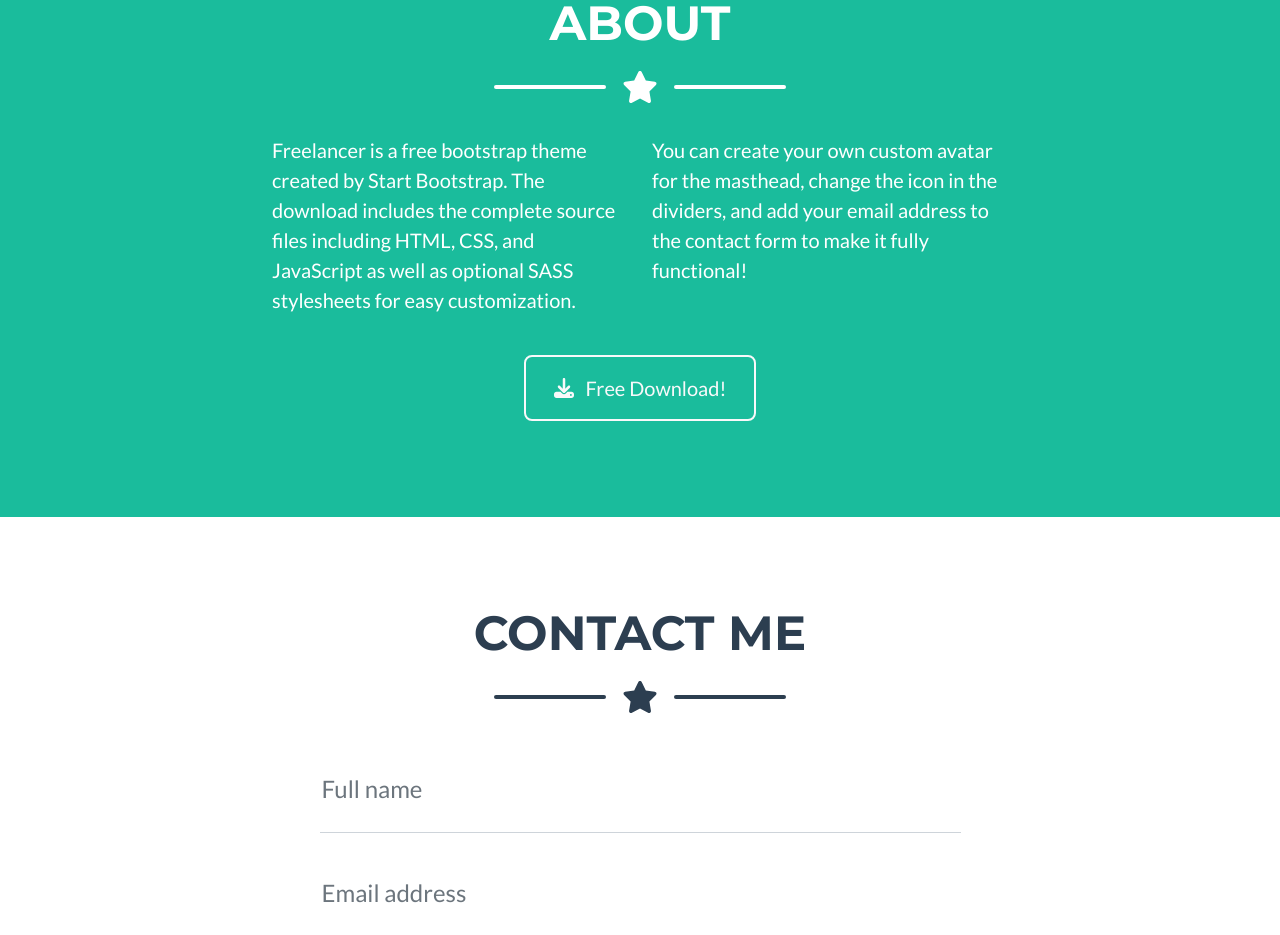
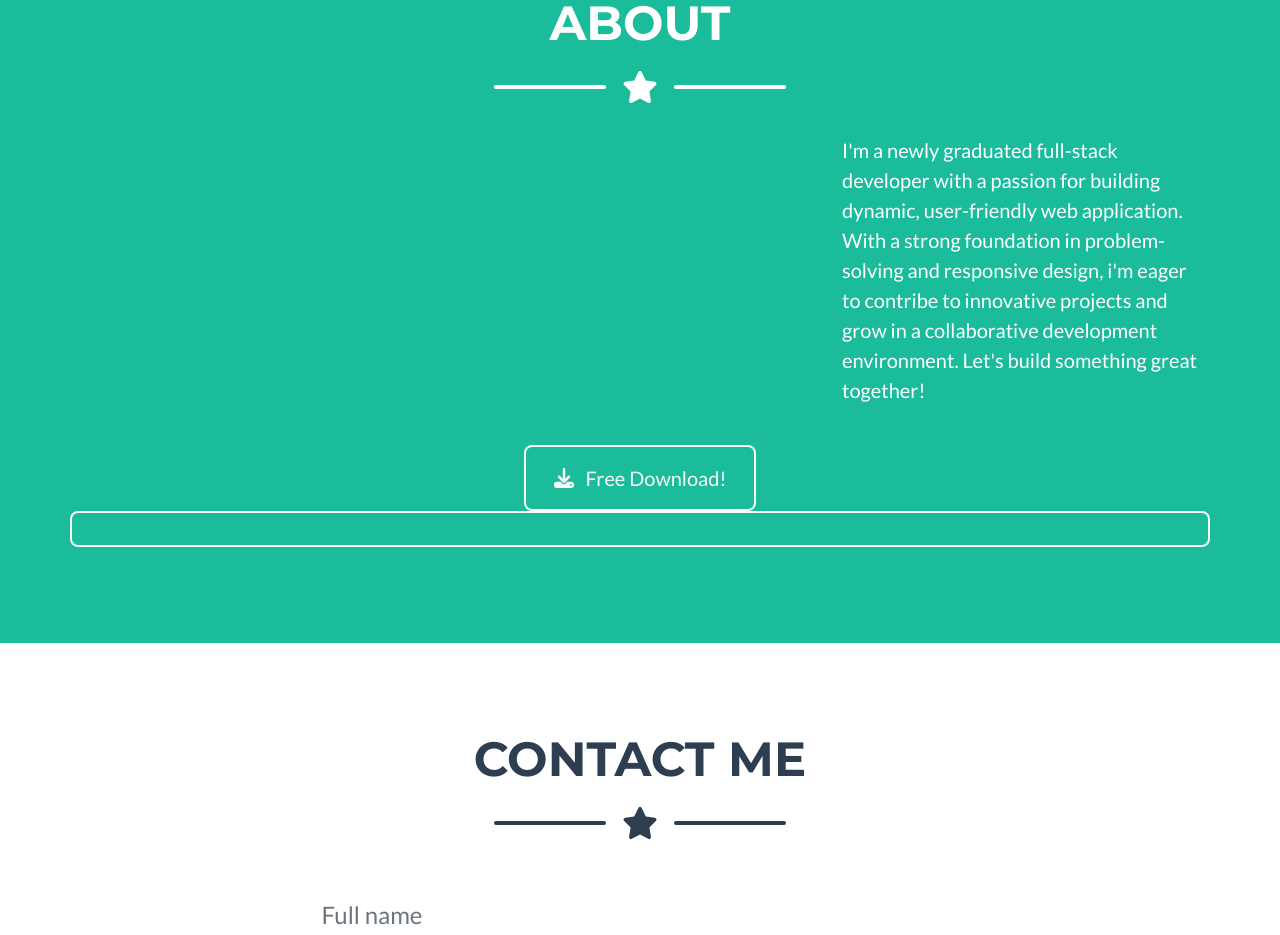
Before and after one commit to hamsebarood/portolio, a plain HTML site: page startbootstrap-freelancer-gh-pages/index.html in a window 1280 px wide. Shown: the part 1859-2794 px from the top of the page. Drawn offline with nearby package versions, Linux system fonts and the light colour scheme.

Commit message:
added lines

```diff
--- a/startbootstrap-freelancer-gh-pages/index.html
+++ b/startbootstrap-freelancer-gh-pages/index.html
@@ -134,17 +134,17 @@
                 </div>
                 <!-- About Section Content-->
                 <div class="row">
-                    <div class="col-lg-4 ms-auto"><p class="lead">Freelancer is a free bootstrap theme created by Start Bootstrap. The download includes the complete source files including HTML, CSS, and JavaScript as well as optional SASS stylesheets for easy customization.</p></div>
-                    <div class="col-lg-4 me-auto"><p class="lead">You can create your own custom avatar for the masthead, change the icon in the dividers, and add your email address to the contact form to make it fully functional!</p></div>
+                    <div class="col-lg-4 ms-auto"><p class="lead">I'm a newly graduated full-stack developer with a passion for building dynamic, user-friendly web application. With a strong foundation in problem-solving and responsive design, i'm eager to contribe to innovative projects and grow in a collaborative development environment. Let's build something great together!</p>
+
                 </div>
                 <!-- About Section Button-->
                 <div class="text-center mt-4">
                     <a class="btn btn-xl btn-outline-light" href="https://startbootstrap.com/theme/freelancer/">
                         <i class="fas fa-download me-2"></i>
                         Free Download!
-                    </a>
+
+            </div>    </a>
                 </div>
-            </div>
         </section>
         <!-- Contact Section-->
         <section class="page-section" id="contact">
```
